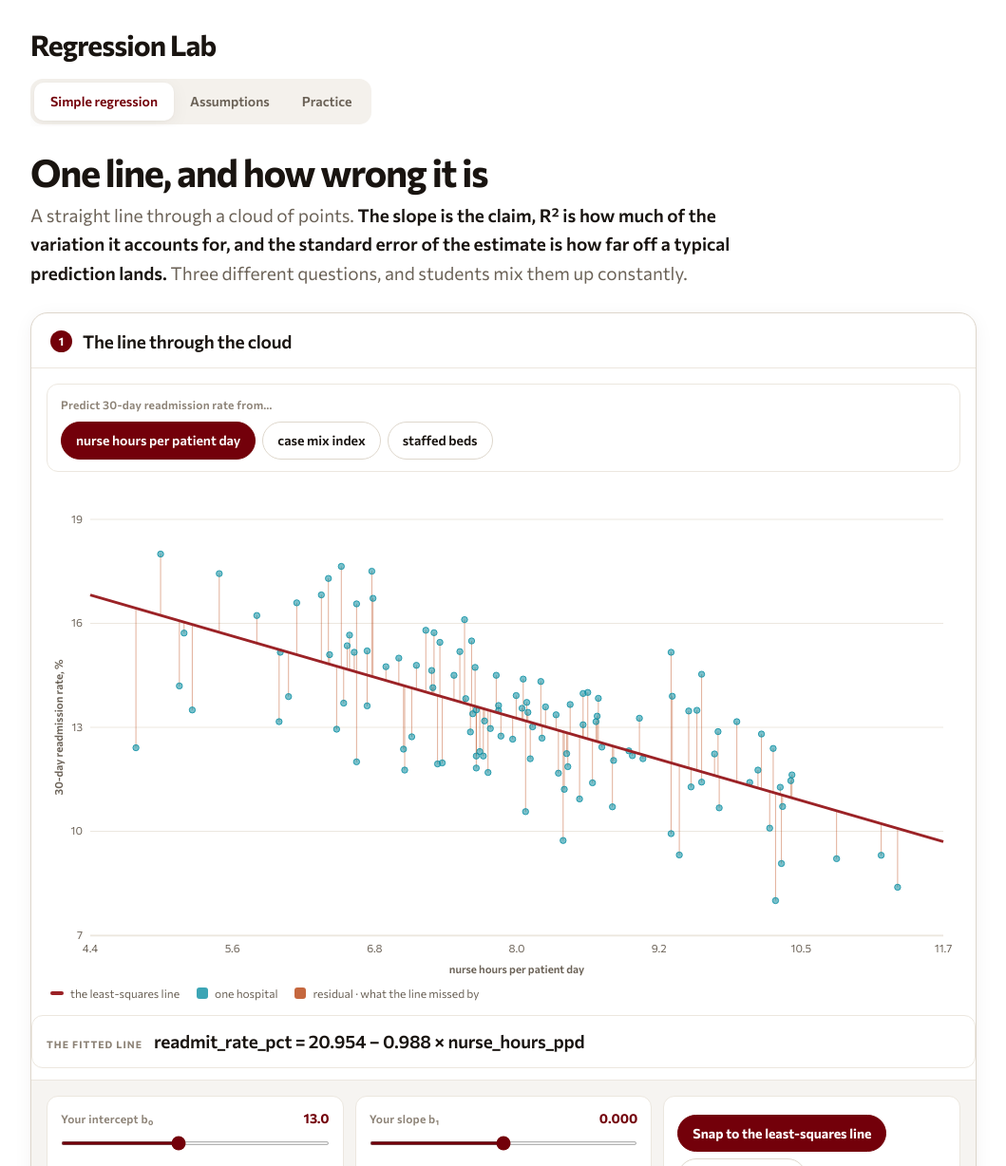
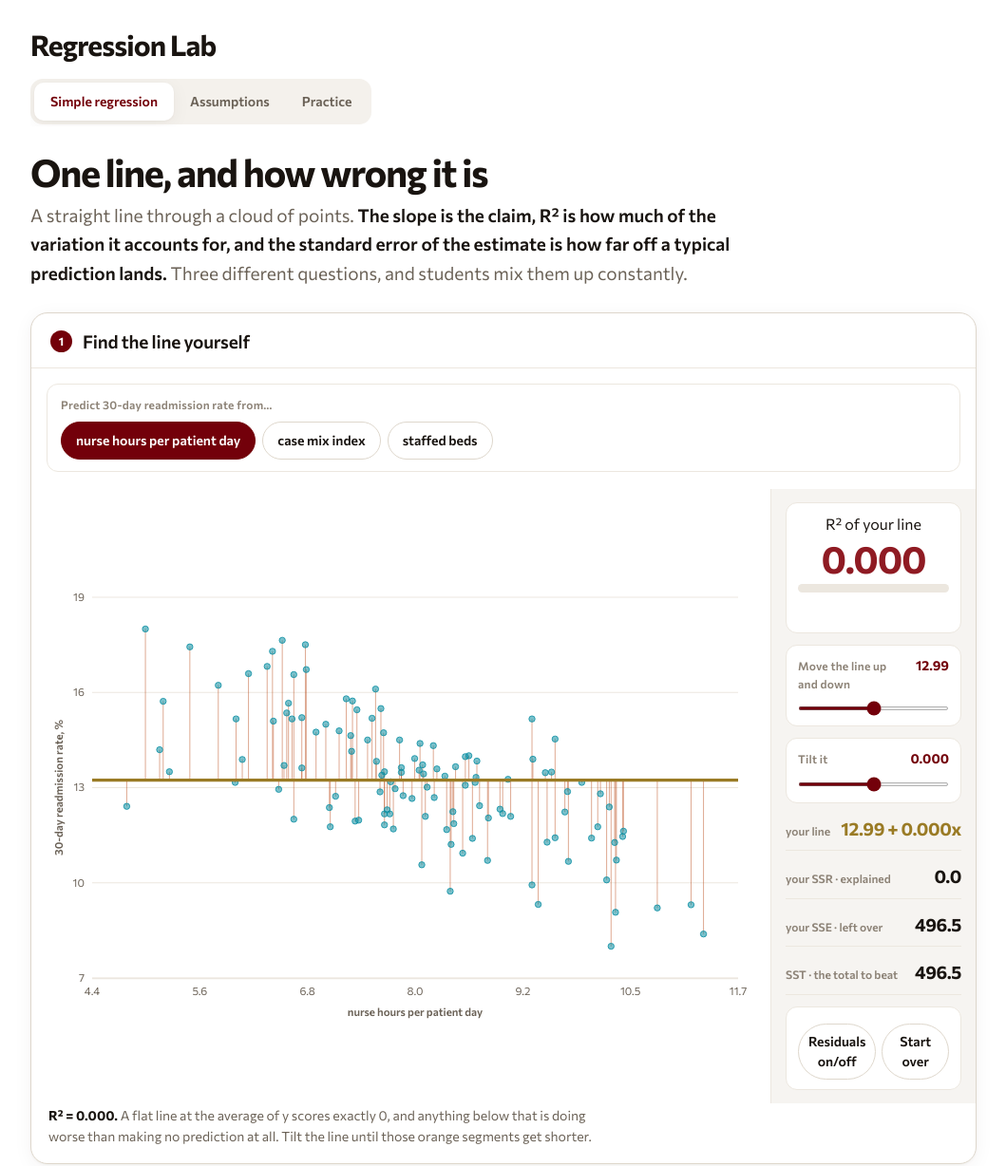
Before and after one commit to vinayaka-elon/regression, a plain HTML site: page index.html in a window 1280 px wide. Shown: the top 1228 px of the page at 95% size, without its empty margins (110-1169 px from the left). Drawn offline with Linux system fonts and the light colour scheme.

Commit message:
Update index.html

```diff
--- a/index.html
+++ b/index.html
@@ -642,7 +642,32 @@ MODULES.push({
    {k:"beds",            lab:"staffed beds", unit:"bed",
     axis:"staffed beds", step:"1 more", dp:0}
   ];
-  let xi=0, showRes=true, b0u=null, b1u=null;
+  let xi=0, showRes=true, level=0, slope=0, best=-Infinity;
+
+  /* the student's line, held as a height at the average x plus a tilt, so the two
+     controls behave the same way whatever scale the predictor happens to be on */
+  function mine(){ const F=fit(); return {b1:slope, b0:level-slope*F.mx}; }
+  function myFit(){
+    const F=fit(), B=mine();
+    let sse=0, mae=0, ssr=0;
+    for(let i=0;i<F.n;i++){
+      const yh=B.b0+B.b1*F.x[i], e=F.y[i]-yh;
+      sse+=e*e; mae+=Math.abs(e); ssr+=(yh-F.my)*(yh-F.my);
+    }
+    /* ssr is the real sum of squared (yhat - ybar). It equals SST - SSE only when the line
+       is the least-squares one, which is exactly what makes that line special. */
+    return {b0:B.b0,b1:B.b1,sse,mae:mae/F.n,r2:1-sse/F.sst,
+            se:Math.sqrt(sse/(F.n-2)),ssr,gap:F.sst-sse-ssr};
+  }
+  function reset(){
+    const F=fit(), sy=sdS(F.y), sx=sdS(F.x), smax=3*sy/sx;
+    level=F.my; slope=0; best=-Infinity;
+    sLevel.input.min=F.my-3*sy; sLevel.input.max=F.my+3*sy; sLevel.input.step=sy/150;
+    sSlope.input.min=-smax; sSlope.input.max=smax; sSlope.input.step=smax/400;
+    sLevel.set(level); sSlope.set(slope);
+    go();
+  }
+  function track(){ const r=myFit().r2; if(r>best) best=r; }
 
   const X=()=>D[XS[xi].k];
   function fit(){
@@ -663,73 +688,74 @@ MODULES.push({
             df,se_e,seb1,t,p,lo:b1-tc*seb1,hi:b1+tc*seb1,mae,sxx,
             seb0,t0,p0,lo0:b0-tc*seb0,hi0:b0+tc*seb0,adj,F,tc};
   }
-  const sseOf=(b0,b1)=>{const x=X(); let s=0;
-    for(let i=0;i<x.length;i++){const e=Y[i]-(b0+b1*x[i]); s+=e*e;} return s;};
   const pTxt=p=>p<0.0001?"< 0.0001":p.toFixed(4);
 
-  /* ---------------- 1. the line ---------------- */
+  /* ---------------- 1. find the line yourself ---------------- */
   const lab1=el("div","lab");
-  sect(lab1,1,"The line through the cloud");
+  sect(lab1,1,"Find the line yourself");
   const pick=el("div","ctrls"); pick.style.borderTop="0"; pick.style.background="transparent";
   const pc=el("div","ctrl"); pc.style.gridColumn="1/-1";
   pc.append(el("label",null,"<span>Predict 30-day readmission rate from…</span>"));
   const prow=el("div","btnrow"); prow.style.marginTop="8px";
-  XS.forEach((s,i)=>{ const b=el("button","b"+(i===0?" on":""),s.lab);
-    b.addEventListener("click",()=>{xi=i;b0u=b1u=null;
-      [...prow.children].forEach((x,j)=>x.classList.toggle("on",j===i)); go();});
+  XS.forEach((sx,k)=>{ const b=el("button","b"+(k===0?" on":""),sx.lab);
+    b.addEventListener("click",()=>{xi=k;
+      [...prow.children].forEach((e,m)=>e.classList.toggle("on",m===k)); reset(); });
     prow.append(b); });
   pc.append(prow); pick.append(pc); lab1.append(pick);
 
-  const fig=el("div","figwrap"); lab1.append(fig);
-  const cv=makeCanvas(fig,0.52,(c,W,H)=>{
-    const F=fit(), x=F.x, y=F.y;
+  const P=panel(lab1);
+  const cv=makeCanvas(P.fig,0.62,(c,W,H)=>{
+    const F=fit(), x=F.x, y=F.y, B=mine();
     const xlo=Math.min(...x), xhi=Math.max(...x), ylo=Math.min(...y), yhi=Math.max(...y);
     const px=(xhi-xlo)*0.06, py=(yhi-ylo)*0.10;
-    const fr=frame(c,W,H,[18,18,44,46],[xlo-px,xhi+px],[ylo-py,yhi+py]);
+    const fr=frame(c,W,H,[18,18,44,48],[xlo-px,xhi+px],[ylo-py,yhi+py]);
     fr.grid(6,4,v=>v.toFixed(XS[xi].dp===0?0:1),v=>v.toFixed(0));
     fr.axisLabel(XS[xi].axis);
     c.save(); c.translate(13,(fr.T+fr.B)/2); c.rotate(-Math.PI/2);
     c.fillStyle=css("--text-2"); c.font='600 11.5px "Commissioner",sans-serif';
     c.textAlign="center"; c.textBaseline="middle";
     c.fillText("30-day readmission rate, %",0,0); c.restore();
-
-    const B0=b0u==null?F.b0:b0u, B1=b1u==null?F.b1:b1u;
     fr.clipIn(()=>{
       if(showRes) for(let i=0;i<x.length;i++){
-        c.beginPath(); c.moveTo(fr.X(x[i]),fr.Y(y[i])); c.lineTo(fr.X(x[i]),fr.Y(B0+B1*x[i]));
-        c.strokeStyle=tint("--warn",0.42); c.lineWidth=1; c.stroke();
+        c.beginPath(); c.moveTo(fr.X(x[i]),fr.Y(y[i])); c.lineTo(fr.X(x[i]),fr.Y(B.b0+B.b1*x[i]));
+        c.strokeStyle=tint("--warn",0.45); c.lineWidth=1; c.stroke();
       }
       for(let i=0;i<x.length;i++){
         c.beginPath(); c.arc(fr.X(x[i]),fr.Y(y[i]),3.2,0,7);
         c.fillStyle=tint("--curve",0.55); c.fill();
         c.strokeStyle=css("--curve"); c.lineWidth=.8; c.stroke();
       }
-      /* the least-squares line */
       const a=fr.xd[0], b=fr.xd[1];
-      c.beginPath(); c.moveTo(fr.X(a),fr.Y(F.b0+F.b1*a)); c.lineTo(fr.X(b),fr.Y(F.b0+F.b1*b));
-      c.strokeStyle=css("--sim"); c.lineWidth=(b0u==null?3:1.8);
-      c.setLineDash(b0u==null?[]:[6,5]); c.stroke(); c.setLineDash([]);
-      /* the line the student is dragging, when they have moved it */
-      if(b0u!=null){
-        c.beginPath(); c.moveTo(fr.X(a),fr.Y(B0+B1*a)); c.lineTo(fr.X(b),fr.Y(B0+B1*b));
-        c.strokeStyle=css("--samp"); c.lineWidth=3; c.stroke();
-      }
+      c.beginPath(); c.moveTo(fr.X(a),fr.Y(B.b0+B.b1*a)); c.lineTo(fr.X(b),fr.Y(B.b0+B.b1*b));
+      c.strokeStyle=css("--samp"); c.lineWidth=3.4; c.stroke();
     });
   });
-  legend(lab1,[[css("--sim"),"the least-squares line"],
-    [tint("--curve",0.8),"one hospital","box"],
-    [tint("--warn",0.8),"residual · what the line missed by","box"]]);
-
-  const eqn=el("div","statline"); lab1.append(eqn);
-  const c1=el("div","ctrls"); lab1.append(c1);
-  const sb0=slider(c1,{label:"Your intercept b₀",min:0,max:30,step:0.1,value:13,
-    fmt:v=>v.toFixed(1),on:v=>{b0u=v; if(b1u==null) b1u=fit().b1; go();}});
-  const sb1=slider(c1,{label:"Your slope b₁",min:-3,max:3,step:0.005,value:0,
-    fmt:v=>v.toFixed(3),on:v=>{b1u=v; if(b0u==null) b0u=fit().b0; go();}});
-  buttons(c1,null,[
-    {t:"Snap to the least-squares line",big:true,on:()=>{b0u=b1u=null;go();}},
-    {t:"Residuals on/off",on:()=>{showRes=!showRes;go();}}]);
-  const sseNote=el("p","labnote"); lab1.append(sseNote);
+
+  const scoreBox=el("div","ctrl"); scoreBox.style.textAlign="center";
+  scoreBox.append(el("div","k","R² of your line"));
+  const bigR=el("div"); bigR.style.cssText=
+    "font-size:var(--fs-1);font-weight:700;letter-spacing:-.03em;line-height:1.05;margin:2px 0 6px";
+  scoreBox.append(bigR);
+  const barOuter=el("div");
+  barOuter.style.cssText="height:9px;border-radius:999px;background:var(--fill-2);overflow:hidden";
+  const barIn=el("div");
+  barIn.style.cssText="height:100%;width:0%;border-radius:999px;transition:width .18s";
+  barOuter.append(barIn); scoreBox.append(barOuter);
+  const bestLine=el("div","k"); bestLine.style.marginTop="8px"; scoreBox.append(bestLine);
+  P.side.append(scoreBox);
+
+  const sLevel=slider(P.side,{label:"Move the line up and down",min:0,max:1,step:0.01,value:0.5,
+    fmt:v=>fmt(v,2),on:v=>{level=v;track();go();}});
+  const sSlope=slider(P.side,{label:"Tilt it",min:-1,max:1,step:0.001,value:0,
+    fmt:v=>fmt(v,XS[xi].dp===0?5:3),on:v=>{slope=v;track();go();}});
+  const sideSt=sideStats(P.side,[["eq","your line","samp"],
+    ["ssr","your SSR \u00b7 explained","sim"],
+    ["sse","your SSE \u00b7 left over","warn"],
+    ["sst","SST \u00b7 the total to beat","sm"]]);
+  buttons(P.side,null,[{t:"Residuals on/off",on:()=>{showRes=!showRes;go();}},
+                       {t:"Start over",on:()=>reset()}]);
+
+  const hint=el("p","labnote"); lab1.append(hint);
   host.append(lab1);
 
   /* ---------------- 2. coefficients ---------------- */
@@ -811,7 +837,8 @@ MODULES.push({
   mc.append(el("label",null,"<span>What are you measuring y against?</span>"));
   const mrow=el("div","btnrow"); mrow.style.marginTop="8px";
   [["mean","just the mean of y \u00b7 SST"],
-   ["line","the fitted line \u00b7 SSE"],
+   ["line","your line \u00b7 SSE"],
+   ["ssr","your line vs the mean \u00b7 SSR"],
    ["one","one hospital, broken down"]].forEach(([k,t],n)=>{
     const b=el("button","b"+(n===0?" on":""),t);
     b.addEventListener("click",()=>{mode=k;[...mrow.children].forEach(x=>x.classList.toggle("on",x===b));go();});
@@ -835,15 +862,19 @@ MODULES.push({
     fr.clipIn(()=>{
       /* the mean line is the model you are beating */
       c.beginPath(); c.moveTo(fr.L,fr.Y(F.my)); c.lineTo(fr.R,fr.Y(F.my));
-      c.strokeStyle=css("--samp"); c.lineWidth=2; c.setLineDash([7,5]); c.stroke(); c.setLineDash([]);
-      const a=fr.xd[0], b=fr.xd[1];
-      c.beginPath(); c.moveTo(fr.X(a),fr.Y(F.b0+F.b1*a)); c.lineTo(fr.X(b),fr.Y(F.b0+F.b1*b));
-      c.strokeStyle=css("--sim"); c.lineWidth=3; c.stroke();
+      c.strokeStyle=css("--sim"); c.lineWidth=2; c.setLineDash([7,5]); c.stroke(); c.setLineDash([]);
+      const a=fr.xd[0], b=fr.xd[1], B=mine();
+      c.beginPath(); c.moveTo(fr.X(a),fr.Y(B.b0+B.b1*a)); c.lineTo(fr.X(b),fr.Y(B.b0+B.b1*b));
+      c.strokeStyle=css("--samp"); c.lineWidth=3; c.stroke();
 
       if(mode!=="one") for(let k=0;k<x.length;k++){
-        const to = mode==="mean" ? F.my : F.b0+F.b1*x[k];
-        c.beginPath(); c.moveTo(fr.X(x[k]),fr.Y(y[k])); c.lineTo(fr.X(x[k]),fr.Y(to));
-        c.strokeStyle=mode==="mean"?tint("--samp",0.5):tint("--warn",0.5);
+        const yh=B.b0+B.b1*x[k];
+        /* SST runs y to the mean, SSE runs y to the line, SSR runs the line to the mean */
+        const from = mode==="ssr" ? yh : y[k];
+        const to   = mode==="sse" || mode==="line" ? yh : F.my;
+        c.beginPath(); c.moveTo(fr.X(x[k]),fr.Y(from)); c.lineTo(fr.X(x[k]),fr.Y(to));
+        c.strokeStyle = mode==="mean" ? tint("--sim",0.5)
+                      : mode==="ssr"  ? tint("--samp",0.65) : tint("--warn",0.5);
         c.lineWidth=1.1; c.stroke();
       }
       for(let k=0;k<x.length;k++){
@@ -854,7 +885,7 @@ MODULES.push({
       }
 
       if(mode==="one"){
-        const X0=x[pi], yi=y[pi], yh=F.b0+F.b1*X0, my=F.my;
+        const B2=mine(), X0=x[pi], yi=y[pi], yh=B2.b0+B2.b1*X0, my=F.my;
         const px0=fr.X(X0), off=14;
         const seg=(x1,ya,yb,colour,lab,fr2,left)=>{
           c.beginPath(); c.moveTo(x1,fr.Y(ya)); c.lineTo(x1,fr.Y(yb));
@@ -871,13 +902,13 @@ MODULES.push({
           c.fillRect(tx-3,ly-7,w+6,14); c.globalAlpha=1;
           c.fillStyle=colour; c.fillText(lab,tx,ly);
         };
-        seg(px0-off, yi, my, css("--samp"), "total "+fmt(yi-my,2), 0.78, true);
+        seg(px0-off, yi, my, css("--sim"), "total "+fmt(yi-my,2), 0.78, true);
         seg(px0,     yi, yh, css("--warn"), "left over "+fmt(yi-yh,2), 0.30);
-        seg(px0+off, yh, my, css("--sim"),  "explained "+fmt(yh-my,2), 0.55);
+        seg(px0+off, yh, my, css("--samp"),  "explained "+fmt(yh-my,2), 0.55);
       }
     });
     c.font='700 11px "Commissioner",sans-serif'; c.textAlign="right"; c.textBaseline="bottom";
-    c.fillStyle=css("--samp"); c.fillText("mean of y = "+fmt(F.my,2),fr.R-4,fr.Y(F.my)-4);
+    c.fillStyle=css("--sim"); c.fillText("mean of y = "+fmt(F.my,2),fr.R-4,fr.Y(F.my)-4);
   });
   cvD.c.style.cursor="pointer";
   cvD.c.addEventListener("click",ev=>{
@@ -894,8 +925,8 @@ MODULES.push({
       [...mrow.children].forEach((x,n)=>x.classList.toggle("on",n===2)); }
     ptS.set(pi+1); go();
   });
-  legend(lab4,[[css("--samp"),"the mean of y \u00b7 the model with no predictor"],
-    [css("--sim"),"the fitted line"],
+  legend(lab4,[[css("--sim"),"the mean of y \u00b7 the model with no predictor"],
+    [css("--samp"),"your line from step 1"],
     [tint("--warn",0.8),"what the line still misses","box"]]);
 
   const pctl=el("div","ctrls");
@@ -903,17 +934,17 @@ MODULES.push({
     value:1,on:v=>{pi=v-1; if(mode!=="one"){mode="one";
       [...mrow.children].forEach((x,n)=>x.classList.toggle("on",n===2));} go();}});
   lab4.append(pctl);
-  const ptRo=readouts(lab4,[["yi","this hospital's y","curve"],["yh","the line's \u0177","sim"],
+  const ptRo=readouts(lab4,[["yi","this hospital's y","curve"],["yh","your line's \u0177","samp"],
     ["my","the mean of y","samp"],["tot","total y \u2212 \u0233","sm"],
     ["exp","explained \u0177 \u2212 \u0233","sm"],["res","left over y \u2212 \u0177","sm"]]);
   const ptNote=el("p","labnote"); lab4.append(ptNote);
 
   const figV=el("div","figwrap"); lab4.append(figV);
   const cvV=makeCanvas(figV,0.20,(c,W,H)=>{
-    const F=fit();
+    const F=fit(), M=myFit();
     const fr=frame(c,W,H,[16,16,34,16],[0,1],[0,1]);
     const L=fr.L,R=fr.R,T=fr.T,B=fr.B, h=B-T;
-    const frac=F.ssr/F.sst, split=L+(R-L)*frac;
+    const frac=Math.max(0,Math.min(1,1-M.sse/F.sst)), split=L+(R-L)*frac;
     c.fillStyle=tint("--sim",0.55); c.fillRect(L,T,split-L,h);
     c.fillStyle=tint("--warn",0.42); c.fillRect(split,T,R-split,h);
     c.strokeStyle=css("--sep"); c.lineWidth=1; c.strokeRect(L,T,R-L,h);
@@ -925,18 +956,18 @@ MODULES.push({
       c.fillText("left over  "+((1-frac)*100).toFixed(1)+"%",(split+R)/2,T+h/2); }
     c.fillStyle=css("--text-2"); c.font='600 11px "Commissioner",sans-serif';
     c.textAlign="left";  c.textBaseline="top";
-    c.fillText("SSR = "+fmt(F.ssr,1),L,B+8);
-    c.textAlign="right"; c.fillText("SSE = "+fmt(F.sse,1),R,B+8);
+    c.fillText("SST \u2212 SSE = "+fmt(F.sst-M.sse,1),L,B+8);
+    c.textAlign="right"; c.fillText("SSE = "+fmt(M.sse,1),R,B+8);
     c.textAlign="center"; c.fillText("total variation in y \u00b7 SST = "+fmt(F.sst,1),(L+R)/2,B+8);
   });
-  const ro4=readouts(lab4,[["r2","R\u00b2","samp"],["r","r \u00b7 correlation","sm"],
+  const ro4=readouts(lab4,[["r2","R\u00b2 of your line","samp"],
     ["see","standard error of the estimate","sm"],["mae","mean absolute error","sm"],
     ["sd","sd of y, for comparison","sm"]]);
   const errNote=el("p","labnote"); lab4.append(errNote);
   const figR=el("div","figwrap"); lab4.append(figR);
   const cvR=makeCanvas(figR,0.30,(c,W,H)=>{
     const F=fit(), x=F.x;
-    const res=x.map((v,i)=>Y[i]-(F.b0+F.b1*v));
+    const B=mine(), res=x.map((v,i)=>Y[i]-(B.b0+B.b1*v));
     const xlo=Math.min(...x), xhi=Math.max(...x);
     const m=Math.max(...res.map(Math.abs))*1.15;
     const px=(xhi-xlo)*0.06;
@@ -1030,24 +1061,32 @@ MODULES.push({
     const F=fit(), s=XS[xi];
     cv.render(); cvD.render(); cvV.render(); cvR.render(); excelTable(); quiz();
 
-    const B0=b0u==null?F.b0:b0u, B1=b1u==null?F.b1:b1u;
-    eqn.textContent="";
-    eqn.append(el("span","k","the fitted line"));
-    eqn.append(el("span","f","readmit_rate_pct = "+fmt(F.b0,3)+
-      (F.b1<0?" − ":" + ")+fmt(Math.abs(F.b1),s.dp===0?5:3)+" × "+s.k));
-    if(b0u!=null){
-      const mine=sseOf(B0,B1), best=F.sse;
-      sseNote.innerHTML="Your line leaves <b>SSE = "+fmt(mine,1)+"</b>. The least-squares line "+
-        "leaves <b>"+fmt(best,1)+"</b>"+(mine>best+0.05
-        ? " — "+fmt(mine-best,1)+" worse. Every other line you can draw is worse than that one; "+
-          "that is the whole definition of least squares."
-        : ". You have found it.")+" Snap back when you are done.";
-    }else{
-      sseNote.innerHTML="Those vertical orange segments are the residuals. The least-squares line is "+
-        "the one line that makes the <b>sum of their squares</b> as small as it can be — drag "+
-        "the sliders and watch SSE get worse whichever way you go.";
-    }
-
+    const M=myFit();
+    bigR.textContent=M.r2.toFixed(3);
+    const okFit=M.r2>0;
+    bigR.style.color=okFit?"var(--good)":"var(--bad)";
+    barIn.style.width=(Math.max(0,Math.min(1,M.r2))*100).toFixed(1)+"%";
+    barIn.style.background=okFit?"var(--good)":"var(--bad)";
+    bestLine.innerHTML=(best>-Infinity&&best>M.r2+1e-9)
+      ? "best you have reached: <b>"+best.toFixed(3)+"</b>" : "&nbsp;";
+    sideSt.eq.innerHTML=fmt(M.b0,2)+(M.b1<0?" − ":" + ")+
+      fmt(Math.abs(M.b1),s.dp===0?5:3)+"x";
+    sideSt.ssr.textContent=fmt(M.ssr,1);
+    sideSt.sse.textContent=fmt(M.sse,1);
+    sideSt.sst.textContent=fmt(F.sst,1);
+    sideSt.ssr.className="v sm "+(M.ssr>0?"sim":"bad");
+    hint.innerHTML = M.r2<=0
+      ? "<b>R² = "+M.r2.toFixed(3)+".</b> A flat line at the average of y scores exactly 0, "+
+        "and anything below that is doing worse than making no prediction at all. Tilt the line "+
+        "until those orange segments get shorter."
+      : M.r2<0.2
+      ? "<b>R² = "+M.r2.toFixed(3)+".</b> You are beating the average, but not by much. "+
+        "R² rises exactly when the sum of the squared orange segments falls."
+      : M.r2<0.4
+      ? "<b>R² = "+M.r2.toFixed(3)+".</b> Getting there. Move the height and the tilt one at "+
+        "a time rather than both at once."
+      : "<b>R² = "+M.r2.toFixed(3)+".</b> Close. Exactly one line cannot be beaten, and the "+
+        "sections below show what the software says it is — see how near you get first.";
     const per=s.dp===0?fmt(Math.abs(F.b1)*100,3):fmt(Math.abs(F.b1),3);
     const perTxt=s.dp===0?"100 more beds":("1 more "+s.unit);
     cardB1.innerHTML="<h4>The slope b₁ = "+fmt(F.b1,s.dp===0?5:3)+"</h4><p>"+
@@ -1086,10 +1125,9 @@ MODULES.push({
         "the interval: ["+fmt(F.lo,3)+", "+fmt(F.hi,3)+"] contains zero, which is the same finding "+
         "said more usefully — <b>the data cannot even pin down the sign.</b>";
 
-    ro4.r2.textContent=F.r2.toFixed(4);
-    ro4.r.textContent=fmt(F.r,4);
-    ro4.see.textContent=fmt(F.se_e,3)+" pts";
-    ro4.mae.textContent=fmt(F.mae,3)+" pts";
+    ro4.r2.textContent=M.r2.toFixed(4);
+    ro4.see.textContent=fmt(M.se,3)+" pts";
+    ro4.mae.textContent=fmt(M.mae,3)+" pts";
     ro4.sd.textContent=fmt(sdS(Y),3)+" pts";
     ro4.r2.className="v samp";
 
@@ -1107,8 +1145,18 @@ MODULES.push({
         "add them up and you have <b>SST = "+fmt(F.sst,1)+"</b> \u2014 how wrong you would be with "+
         "no predictor at all, just guessing "+fmt(myv,2)+"% for everyone. <b>That is the thing the "+
         "model has to beat.</b>"
+      : mode==="ssr"
+      ? "These segments run from <b>your line to the mean</b>: how far the model moved its "+
+        "prediction away from \u0233 for each hospital. Squared and added they give <b>SSR = "+
+        fmt(M.ssr,1)+"</b>."+(Math.abs(M.gap)<0.1
+          ? " And SSR + SSE = "+fmt(M.ssr,1)+" + "+fmt(M.sse,1)+" = "+fmt(M.ssr+M.sse,1)+
+            " = SST. <b>You have found the least-squares line</b> \u2014 that identity holds for "+
+            "that one line and no other."
+          : " Now add SSE: "+fmt(M.ssr,1)+" + "+fmt(M.sse,1)+" = "+fmt(M.ssr+M.sse,1)+
+            ", but SST is "+fmt(F.sst,1)+". <b>Those do not match.</b> SSR + SSE = SST is true "+
+            "for exactly one line \u2014 keep adjusting in step 1 and watch the two sides meet.")
       : mode==="line"
-      ? "Same hospitals, but now measured to <b>the fitted line</b>. Squared and added these give "+
+      ? "Same hospitals, but now measured to <b>your line</b>. Squared and added these give "+
         "<b>SSE = "+fmt(F.sse,1)+"</b>. Compare it with SST above: the line removed "+
         fmt(F.ssr,1)+" of the "+fmt(F.sst,1)+", and <b>that ratio is R\u00b2 = "+F.r2.toFixed(3)+
         "</b>. R\u00b2 is not a mysterious quantity \u2014 it is just how much better than the "+
@@ -1118,20 +1166,20 @@ MODULES.push({
         fmt(yh-myv,3)+" + ("+fmt(yi-yh,3)+") = "+fmt((yh-myv)+(yi-yh),3)+", exactly. Do that for all "+F.n+
         " hospitals, square every piece, and the three totals are SSR, SSE and SST. "+
         "<b>Click any other point, or drag the slider.</b>";
-    errNote.innerHTML="<b>R² = "+F.r2.toFixed(3)+"</b> says the line accounts for "+
-      (F.r2*100).toFixed(1)+"% of the variation in readmission rate. It has no units, so it "+
-      "cannot tell you whether the model is <i>useful</i>. For that read the <b>standard error of "+
-      "the estimate, "+fmt(F.se_e,2)+" percentage points</b> — that is the typical miss, in "+
-      "the units of the outcome. Compare it with the sd of y itself, "+fmt(sdS(Y),2)+
-      " points: a model only earns its keep when the first number is meaningfully below the second."+
-      " Mean absolute error, "+fmt(F.mae,2)+" points, says the same thing without squaring, so big "+
-      "misses count less.";
+    errNote.innerHTML="These numbers are for <b>your line</b>, not the software's. "+
+      "<b>R\u00b2 = "+M.r2.toFixed(3)+"</b> says it accounts for "+(M.r2*100).toFixed(1)+
+      "% of the variation in readmission rate \u2014 and R\u00b2 has no units, so it cannot tell "+
+      "you whether the model is <i>useful</i>. For that read the <b>standard error of the "+
+      "estimate, "+fmt(M.se,2)+" percentage points</b>: the typical miss, in the units of the "+
+      "outcome. Compare it with the sd of y itself, "+fmt(sdS(Y),2)+" points \u2014 a model only "+
+      "earns its keep when the first number is meaningfully below the second. Go back to step 1 "+
+      "and improve the line; every number on this page moves with it.";
     resNote.innerHTML="The residual plot is the assumption check. <b>You want a shapeless band "+
       "around zero.</b> A curve means a straight line was the wrong shape; a funnel that widens "+
       "means the spread of the errors is not constant, which makes the p-value and the interval "+
       "above untrustworthy even when the slope itself is fine.";
   }
-  go();
+  reset();
  }
 });
 </script>
```
